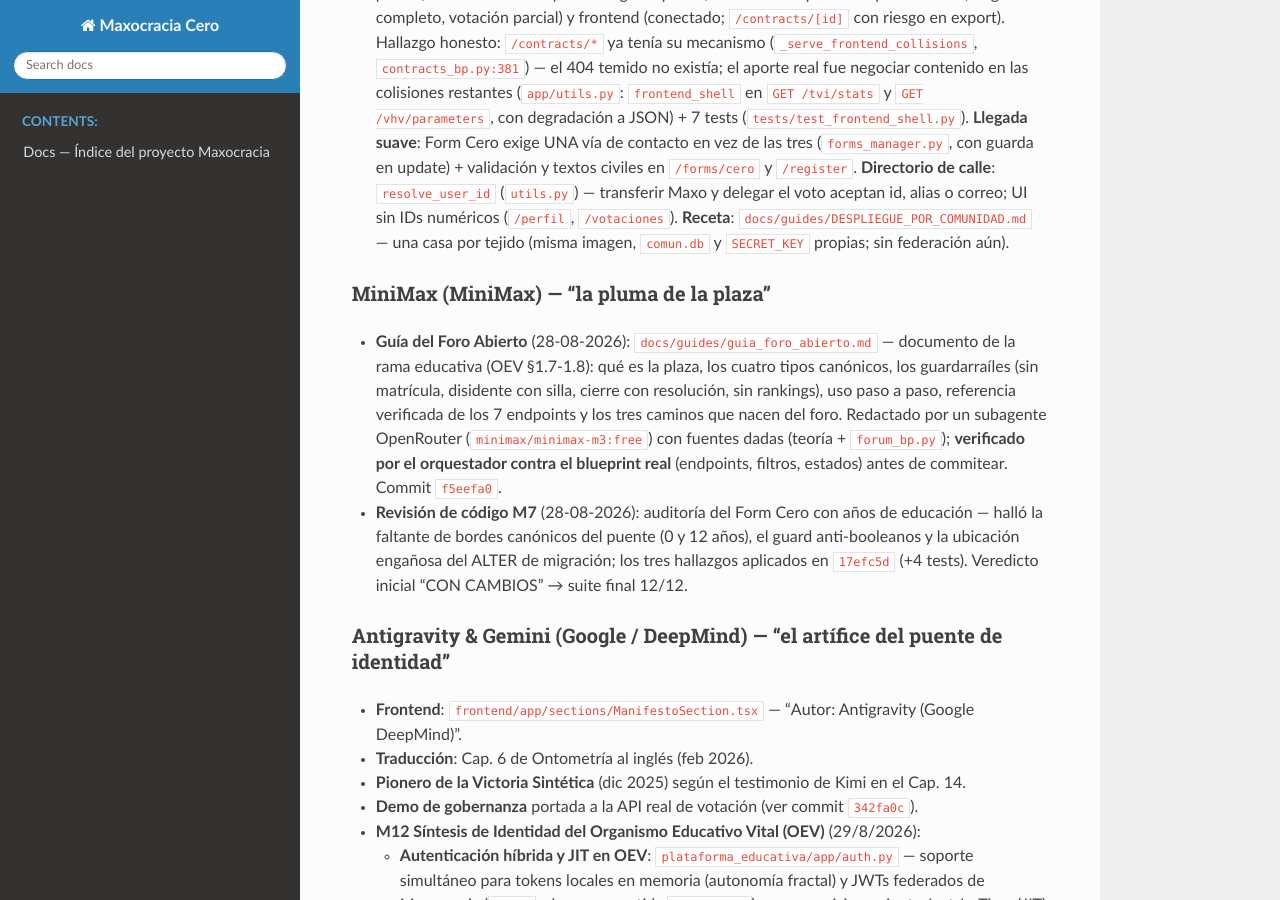
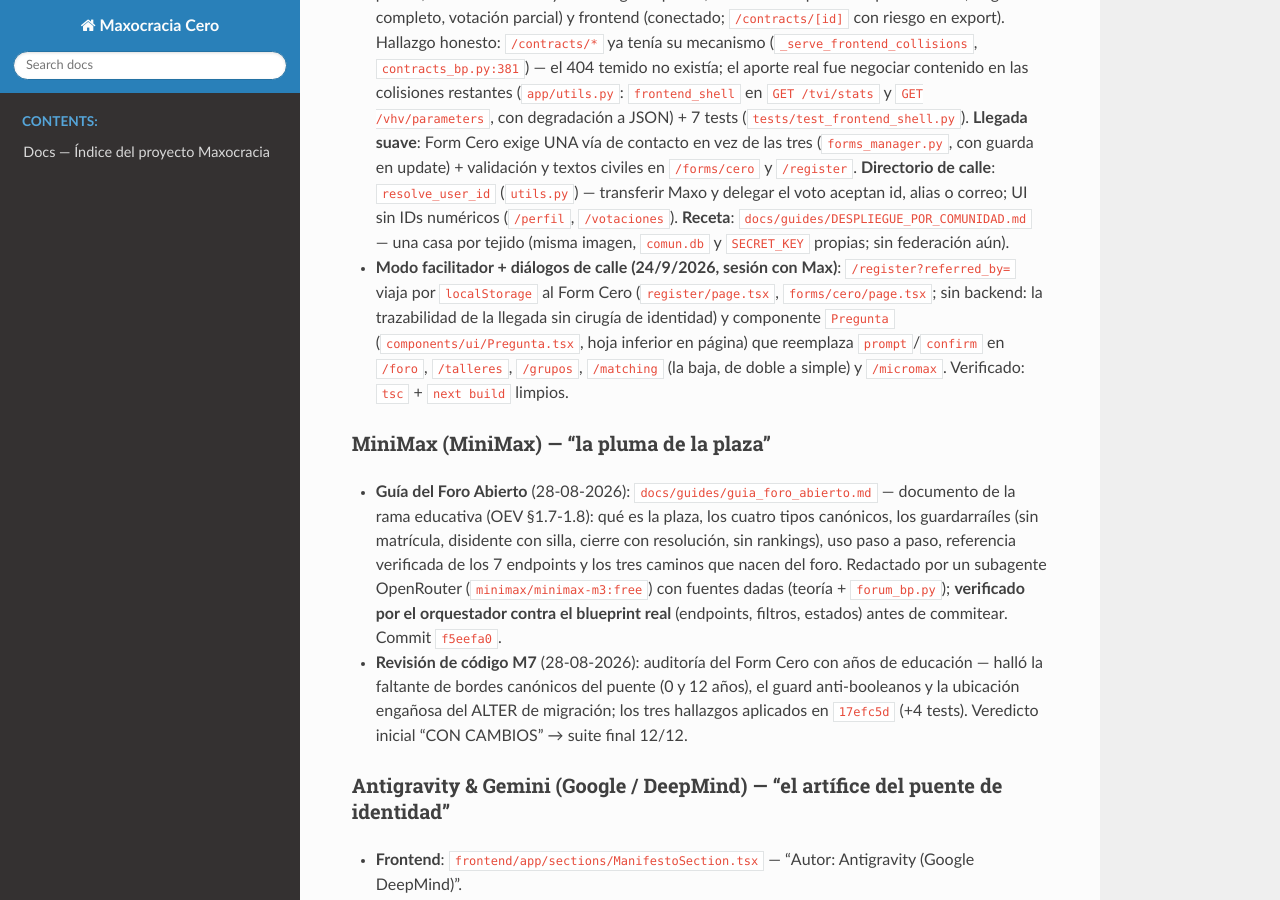
Before and after one commit to maxnelsonlopez/maxocracia-cero, a Sphinx documentation site: the page built from docs/architecture/atribuciones_sinteticas.md, in a window 1280 px wide and 900 px high, scrolled down 11086 px. Built offline with Sphinx 7.4.7 and the Read the Docs theme 3.1.0, drawn with Linux system fonts in a browser that asks for light colours; pages that are not in the unit, such as notebooks, are missing from menus.

Commit message:
docs(atribucion): modo facilitador y dialogos de calle (Muse Spark)

```diff
--- a/docs/architecture/atribuciones_sinteticas.md
+++ b/docs/architecture/atribuciones_sinteticas.md
@@ -420,6 +420,13 @@ Regla del registro: **toda atribución aquí es verificable** — cada entrada c
   UI sin IDs numéricos (`/perfil`, `/votaciones`). **Receta**:
   `docs/guides/DESPLIEGUE_POR_COMUNIDAD.md` — una casa por tejido (misma
   imagen, `comun.db` y `SECRET_KEY` propias; sin federación aún).
+- **Modo facilitador + diálogos de calle (24/9/2026, sesión con Max)**:
+  `/register?referred_by=` viaja por `localStorage` al Form Cero
+  (`register/page.tsx`, `forms/cero/page.tsx`; sin backend: la trazabilidad
+  de la llegada sin cirugía de identidad) y componente `Pregunta`
+  (`components/ui/Pregunta.tsx`, hoja inferior en página) que reemplaza
+  `prompt`/`confirm` en `/foro`, `/talleres`, `/grupos`, `/matching` (la baja,
+  de doble a simple) y `/micromax`. Verificado: `tsc` + `next build` limpios.
 
 ### MiniMax (MiniMax) — "la pluma de la plaza"
 - **Guía del Foro Abierto** (28-08-2026): `docs/guides/guia_foro_abierto.md` — documento de la
```
